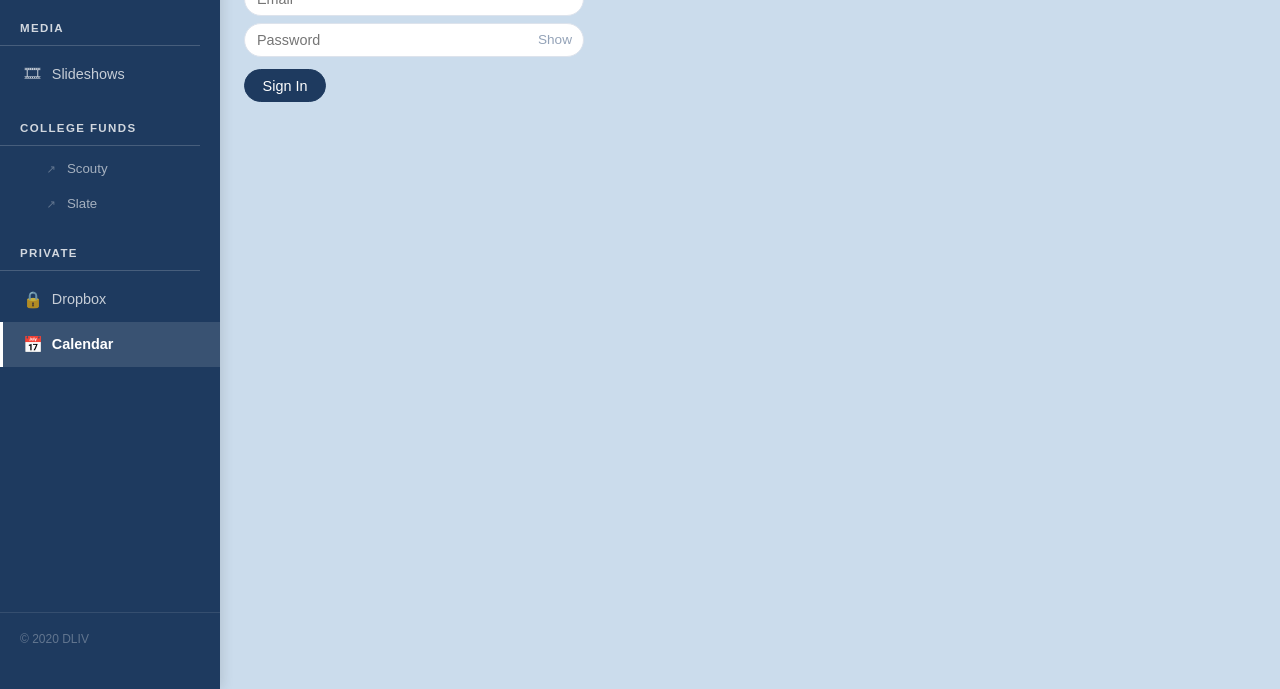
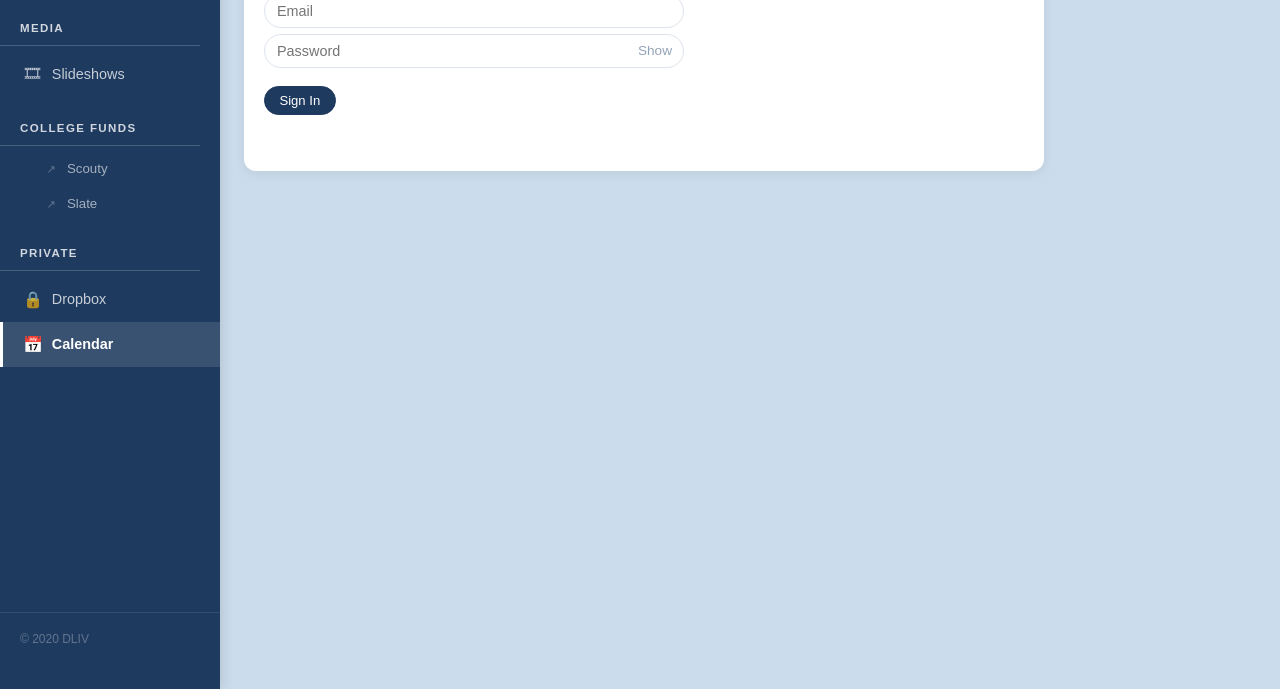
Before and after one commit to ltm893/web-app-893, a plain HTML site: page frontend/calendar.html in a window 1280 px wide. Shown: the part 111-800 px from the top of the page. Drawn offline with Linux system fonts and the light colour scheme.

Commit message:
Align Dropbox and Calendar sign-in styling

```diff
--- a/frontend/calendar.html
+++ b/frontend/calendar.html
@@ -30,12 +30,6 @@
     #hamburger { display: none; position: fixed; top: 0.75rem; left: 0.75rem; z-index: 200; background: #1e3a5f; color: white; border: none; border-radius: 8px; padding: 0.4rem 0.7rem; font-size: 1.2rem; cursor: pointer; }
     #nav-overlay { display: none; position: fixed; inset: 0; background: rgba(0,0,0,0.4); z-index: 99; }
     #main-content { margin-left: 220px; flex: 1; padding: 1.5rem; }
-
-    #cal-login { max-width: 340px; }
-    #cal-login input { display: block; width: 100%; margin: 0.4rem 0; padding: 0.5rem 0.75rem; box-sizing: border-box; border: 1.5px solid #dde3ec; border-radius: 20px; font-size: 0.9rem; outline: none; transition: border-color 0.15s; }
-    #cal-login input:focus { border-color: #1e3a5f; }
-    #cal-login button { font-size: 0.9rem; padding: 0.45rem 1.1rem; border-radius: 20px; cursor: pointer; font-family: Arial, sans-serif; font-weight: 500; margin-top: 0.4rem; border: 1.5px solid #1e3a5f; background: #1e3a5f; color: white; }
-    #cal-login-error { color: #e11d48; font-size: 0.85rem; margin-top: 0.3rem; }
 
     #cal-header { display: flex; align-items: center; gap: 1rem; margin-bottom: 1rem; flex-wrap: wrap; }
     #cal-month-title { font-size: 1.2rem; font-weight: 700; color: #1e3a5f; flex: 1; }
@@ -115,15 +109,17 @@
   </nav>
 
   <main id="main-content">
-    <div id="cal-login" style="display:none">
+    <div class="auth-sign-shell">
+    <div id="cal-login" class="auth-sign-card auth-sign-block" style="display:none">
       <h3>Sign In</h3>
-      <input type="email" id="cal-email" placeholder="Email" />
-      <div style="position:relative;">
-        <input type="password" id="cal-password" placeholder="Password" style="padding-right:2.5rem;" />
-        <span onclick="togglePwd('cal-password',this)" style="position:absolute;right:0.75rem;top:50%;transform:translateY(-50%);cursor:pointer;font-size:0.85rem;color:#94a3b8;user-select:none;">Show</span>
+      <input type="email" id="cal-email" placeholder="Email" autocomplete="username" />
+      <div class="auth-password-row">
+        <input type="password" id="cal-password" placeholder="Password" autocomplete="current-password" />
+        <span class="auth-show-pwd" onclick="togglePwd('cal-password',this)">Show</span>
       </div>
-      <button onclick="handleCalSignIn()">Sign In</button>
-      <p id="cal-login-error"></p>
+      <button type="button" class="auth-signin-submit" onclick="handleCalSignIn()">Sign In</button>
+      <p id="cal-login-error" class="auth-sign-error"></p>
+    </div>
     </div>
 
     <div id="cal-content" style="display:none">
--- a/frontend/slideshow.css
+++ b/frontend/slideshow.css
@@ -48,3 +48,90 @@ footer { display: none; }
 
 @media screen and (min-width: 670px)  { #slide { width: 660px; } }
 @media screen and (min-width: 1280px) { #slide { width: 1000px; } }
+
+/* ── Cognito sign-in: Dropbox (index) + Calendar — shared chrome ─────────── */
+
+.auth-sign-shell {
+  max-width: 800px;
+}
+
+.auth-sign-card {
+  margin-top: 1rem;
+  background: #fff;
+  border-radius: 12px;
+  padding: 1.25rem;
+  box-shadow: 0 2px 12px rgba(0, 0, 0, 0.08);
+}
+
+.auth-sign-block h3 {
+  margin: 0 0 1rem;
+  color: #1e3a5f;
+  font-size: 1.05rem;
+  font-weight: 700;
+}
+
+.auth-sign-block input[type="email"],
+.auth-sign-block input[type="password"] {
+  display: block;
+  width: 100%;
+  max-width: 420px;
+  margin: 0.4rem 0;
+  padding: 0.5rem 0.75rem;
+  box-sizing: border-box;
+  border: 1.5px solid #dde3ec;
+  border-radius: 20px;
+  font-size: 0.9rem;
+  outline: none;
+  transition: border-color 0.15s;
+  font-family: Arial, sans-serif;
+}
+
+.auth-sign-block input:focus {
+  border-color: #1e3a5f;
+}
+
+.auth-sign-block .auth-password-row {
+  position: relative;
+  max-width: 420px;
+}
+
+.auth-sign-block .auth-password-row input {
+  padding-right: 2.5rem;
+}
+
+.auth-sign-block .auth-show-pwd {
+  position: absolute;
+  right: 0.75rem;
+  top: 50%;
+  transform: translateY(-50%);
+  cursor: pointer;
+  font-size: 0.85rem;
+  color: #94a3b8;
+  user-select: none;
+}
+
+.auth-sign-block button.auth-signin-submit {
+  font-size: 0.82rem;
+  padding: 0.35rem 0.9rem;
+  border-radius: 20px;
+  cursor: pointer;
+  font-family: Arial, sans-serif;
+  font-weight: 500;
+  margin-top: 0.75rem;
+  border: 1.5px solid #1e3a5f;
+  background: #1e3a5f;
+  color: #fff;
+  transition: background-color 0.15s, border-color 0.15s;
+}
+
+.auth-sign-block button.auth-signin-submit:hover {
+  background: #16304f;
+  border-color: #16304f;
+}
+
+.auth-sign-error {
+  color: #e11d48;
+  font-size: 0.85rem;
+  margin-top: 0.35rem;
+  min-height: 1.25em;
+}
```
Also changed, not shown: frontend/index.html (+11 -14 lines).
